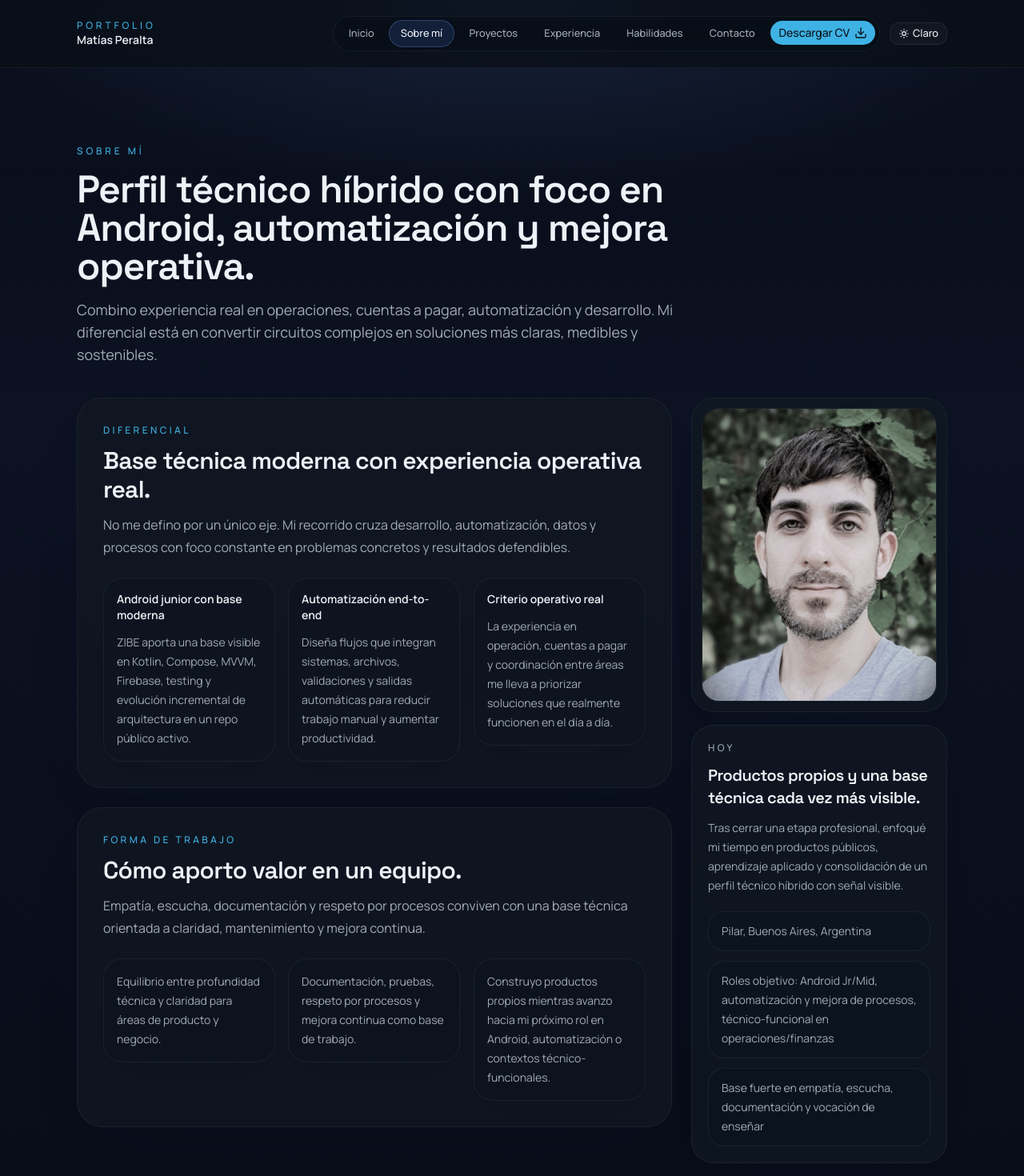
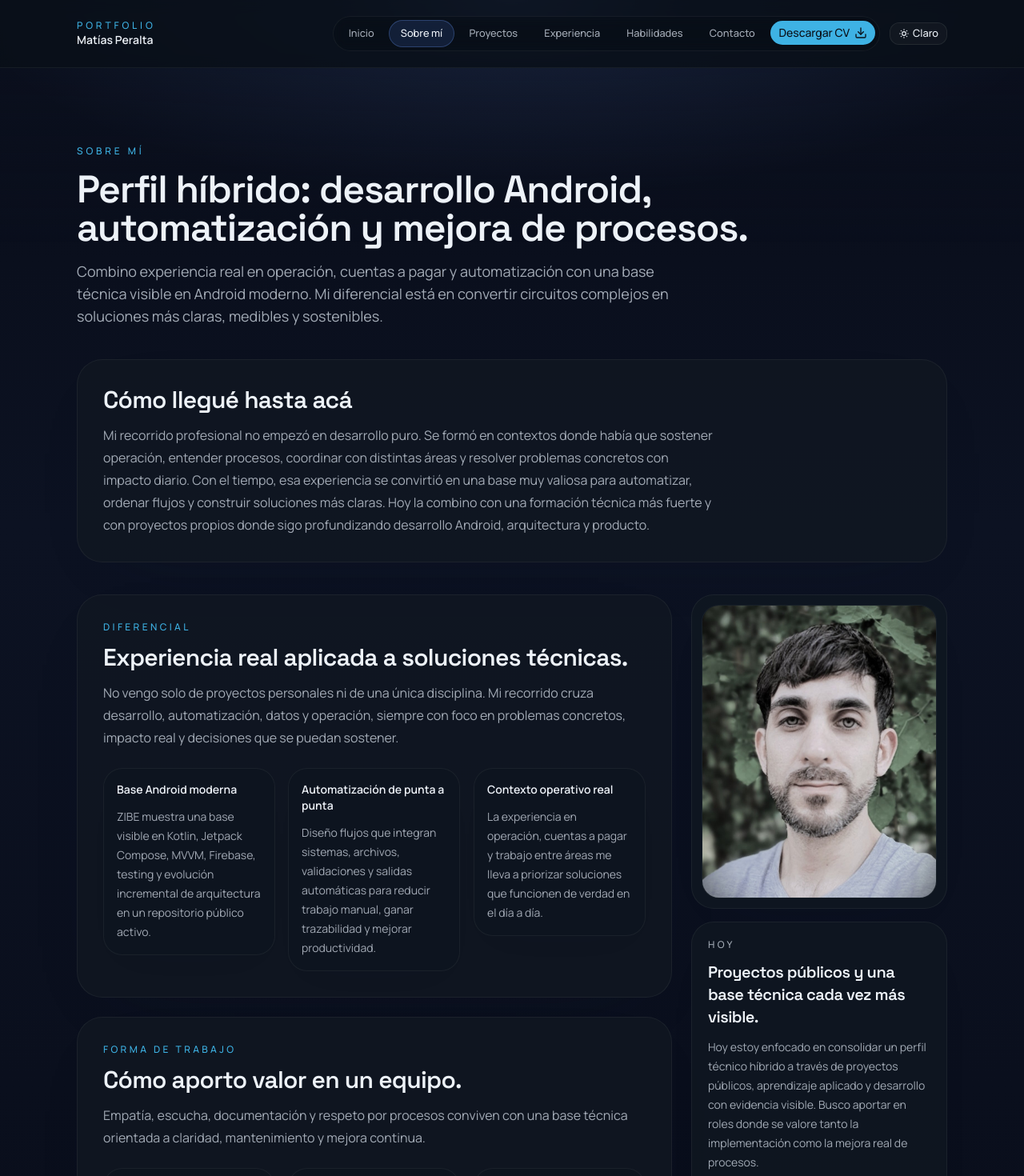
Before and after one commit to Zibete/Portfolio, a Next.js app: page /about in a window 1280 px wide. Shown: the top 1470 px of the page at 80% size. Built offline with nearby package versions, Linux system fonts and the light colour scheme.

Commit message:
feat(about): align messaging with refined home narrative

```diff
--- a/specs/features/018-about-experience-consistency-pass/plan.md
+++ b/specs/features/018-about-experience-consistency-pass/plan.md
@@ -3,6 +3,11 @@
 ## Estrategia
 
 Cerrar la consistencia narrativa después de FEAT 017, empezando por About y continuando por Experience.
+
+## Estado de la iteración actual
+
+- About implementado en esta iteración
+- Experience queda pendiente para la próxima pasada
 
 ## Enfoque
 
--- a/specs/features/018-about-experience-consistency-pass/tasks.md
+++ b/specs/features/018-about-experience-consistency-pass/tasks.md
@@ -1,12 +1,12 @@
 # Tasks — FEAT 018
 
 ## About
-- [ ] alinear título y bajada principal con el nuevo discurso de Home
-- [ ] reescribir bloque “Diferencial”
-- [ ] agregar bloque breve más humano/profesional (“Cómo llegué hasta acá” o equivalente)
-- [ ] ajustar bloque “Forma de trabajo” para evitar repetición con Home
-- [ ] reescribir bloque “Hoy”
-- [ ] revisar labels/cards para mantener Android visible sin sobrecargar el discurso
+- [x] alinear título y bajada principal con el nuevo discurso de Home
+- [x] reescribir bloque “Diferencial”
+- [x] agregar bloque breve más humano/profesional (“Cómo llegué hasta acá” o equivalente)
+- [x] ajustar bloque “Forma de trabajo” para evitar repetición con Home
+- [x] reescribir bloque “Hoy”
+- [x] revisar labels/cards para mantener Android visible sin sobrecargar el discurso
 
 ## Experience
 - [ ] revisar el relato general de la página
@@ -17,8 +17,9 @@
 
 ## Cierre
 - [ ] hacer pasada final de consistencia editorial entre About y Experience
+- [x] dejar documentado que esta iteración cubre sólo About y que Experience sigue pendiente
 - [ ] validar que no haya slogans repetidos innecesarios
 - [ ] actualizar spec.md
-- [ ] actualizar plan.md
-- [ ] actualizar tasks.md
-- [ ] actualizar verification.md
+- [x] actualizar plan.md
+- [x] actualizar tasks.md
+- [x] actualizar verification.md
--- a/specs/features/018-about-experience-consistency-pass/verification.md
+++ b/specs/features/018-about-experience-consistency-pass/verification.md
@@ -8,6 +8,11 @@
 - [ ] el diferencial híbrido se entiende rápido
 - [ ] “Forma de trabajo” no repite Home de manera casi literal
 - [ ] “Hoy” vende mejor el presente profesional
+
+## Estado de esta iteración
+
+- [x] esta iteración valida sólo cambios en About
+- [x] Experience queda fuera de alcance por ahora y pendiente de implementación
 
 ## Verificación de Experience
 
--- a/src/app/about/page.tsx
+++ b/src/app/about/page.tsx
@@ -32,6 +32,11 @@ export default function AboutPage() {
           eyebrow={about.eyebrow}
           title={about.title}
           description={about.description}
+        />
+
+        <PageSection
+          title={about.journeySection.title}
+          description={about.journeySection.description}
         />
 
         <div className="grid gap-6 lg:grid-cols-[minmax(0,1fr)_20rem] lg:items-start">
@@ -113,6 +118,10 @@ export default function AboutPage() {
             </PageAside>
           </div>
         </div>
+
+        <p className="motion-reveal motion-delay-4 border-t border-border/60 pt-6 text-sm font-medium leading-6 text-muted-foreground">
+          {about.footer}
+        </p>
       </Container>
     </section>
   );
--- a/src/content/site/profile-content.ts
+++ b/src/content/site/profile-content.ts
@@ -41,6 +41,7 @@ type ContactAction = {
 };
 
 type AboutContent = ContentSection & {
+  journeySection: ContentSection;
   highlightSection: ContentSection;
   highlights: ContentCard[];
   principlesSection: ContentSection;
@@ -48,6 +49,7 @@ type AboutContent = ContentSection & {
   aside: ContentAside & {
     items: string[];
   };
+  footer: string;
 };
 
 type ExperienceContent = ContentSection & {
@@ -96,31 +98,36 @@ const githubHref = "https://github.com/Zibete";
 export const profileContent = {
   about: {
     eyebrow: "Sobre mí",
-    title:
-      "Perfil técnico híbrido con foco en Android, automatización y mejora operativa.",
+    title: "Perfil híbrido: desarrollo Android, automatización y mejora de procesos.",
     description:
-      "Combino experiencia real en operaciones, cuentas a pagar, automatización y desarrollo. Mi diferencial está en convertir circuitos complejos en soluciones más claras, medibles y sostenibles.",
+      "Combino experiencia real en operación, cuentas a pagar y automatización con una base técnica visible en Android moderno. Mi diferencial está en convertir circuitos complejos en soluciones más claras, medibles y sostenibles.",
+    journeySection: {
+      eyebrow: "",
+      title: "Cómo llegué hasta acá",
+      description:
+        "Mi recorrido profesional no empezó en desarrollo puro. Se formó en contextos donde había que sostener operación, entender procesos, coordinar con distintas áreas y resolver problemas concretos con impacto diario. Con el tiempo, esa experiencia se convirtió en una base muy valiosa para automatizar, ordenar flujos y construir soluciones más claras. Hoy la combino con una formación técnica más fuerte y con proyectos propios donde sigo profundizando desarrollo Android, arquitectura y producto.",
+    },
     highlightSection: {
       eyebrow: "Diferencial",
-      title: "Base técnica moderna con experiencia operativa real.",
+      title: "Experiencia real aplicada a soluciones técnicas.",
       description:
-        "No me defino por un único eje. Mi recorrido cruza desarrollo, automatización, datos y procesos con foco constante en problemas concretos y resultados defendibles.",
+        "No vengo solo de proyectos personales ni de una única disciplina. Mi recorrido cruza desarrollo, automatización, datos y operación, siempre con foco en problemas concretos, impacto real y decisiones que se puedan sostener.",
     },
     highlights: [
       {
-        title: "Android junior con base moderna",
+        title: "Base Android moderna",
         description:
-          "ZIBE aporta una base visible en Kotlin, Compose, MVVM, Firebase, testing y evolución incremental de arquitectura en un repo público activo.",
+          "ZIBE muestra una base visible en Kotlin, Jetpack Compose, MVVM, Firebase, testing y evolución incremental de arquitectura en un repositorio público activo.",
       },
       {
-        title: "Automatización end-to-end",
+        title: "Automatización de punta a punta",
         description:
-          "Diseña flujos que integran sistemas, archivos, validaciones y salidas automáticas para reducir trabajo manual y aumentar productividad.",
+          "Diseño flujos que integran sistemas, archivos, validaciones y salidas automáticas para reducir trabajo manual, ganar trazabilidad y mejorar productividad.",
       },
       {
-        title: "Criterio operativo real",
+        title: "Contexto operativo real",
         description:
-          "La experiencia en operación, cuentas a pagar y coordinación entre áreas me lleva a priorizar soluciones que realmente funcionen en el día a día.",
+          "La experiencia en operación, cuentas a pagar y trabajo entre áreas me lleva a priorizar soluciones que funcionen de verdad en el día a día.",
       },
     ],
     principlesSection: {
@@ -130,21 +137,23 @@ export const profileContent = {
         "Empatía, escucha, documentación y respeto por procesos conviven con una base técnica orientada a claridad, mantenimiento y mejora continua.",
     },
     principles: [
-      "Equilibrio entre profundidad técnica y claridad para áreas de producto y negocio.",
+      "Claridad técnica y comunicación entre desarrollo, producto y áreas de negocio.",
       "Documentación, pruebas, respeto por procesos y mejora continua como base de trabajo.",
-      "Construyo productos propios mientras avanzo hacia mi próximo rol en Android, automatización o contextos técnico-funcionales.",
+      "Construcción iterativa de productos y automatizaciones con foco en impacto real.",
     ],
     aside: {
       eyebrow: "Hoy",
-      title: "Productos propios y una base técnica cada vez más visible.",
+      title: "Proyectos públicos y una base técnica cada vez más visible.",
       description:
-        "Tras cerrar una etapa profesional, enfoqué mi tiempo en productos públicos, aprendizaje aplicado y consolidación de un perfil técnico híbrido con señal visible.",
+        "Hoy estoy enfocado en consolidar un perfil técnico híbrido a través de proyectos públicos, aprendizaje aplicado y desarrollo con evidencia visible. Busco aportar en roles donde se valore tanto la implementación como la mejora real de procesos.",
       items: [
         "Pilar, Buenos Aires, Argentina",
-        "Roles objetivo: Android Jr/Mid, automatización y mejora de procesos, técnico-funcional en operaciones/finanzas",
-        "Base fuerte en empatía, escucha, documentación y vocación de enseñar",
+        "Roles objetivo: Android Jr, automatización y mejora de procesos, técnico-funcional en operaciones/finanzas",
+        "Fortaleza transversal: empatía, escucha, documentación y vocación de enseñar",
       ],
     },
+    footer:
+      "Enfocado en productos, automatización y soluciones técnicas con impacto real.",
   },
   skills: {
     eyebrow: "Habilidades",
```
